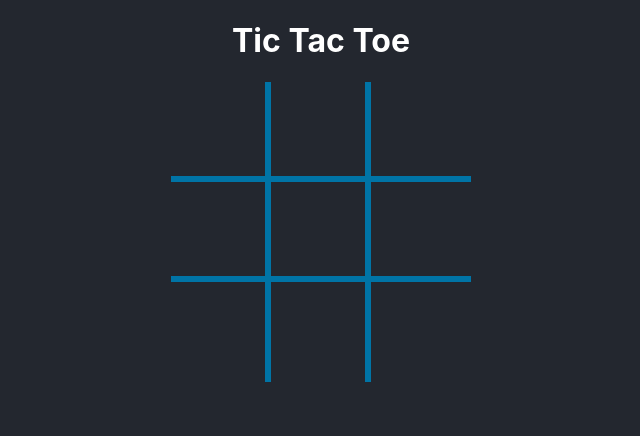
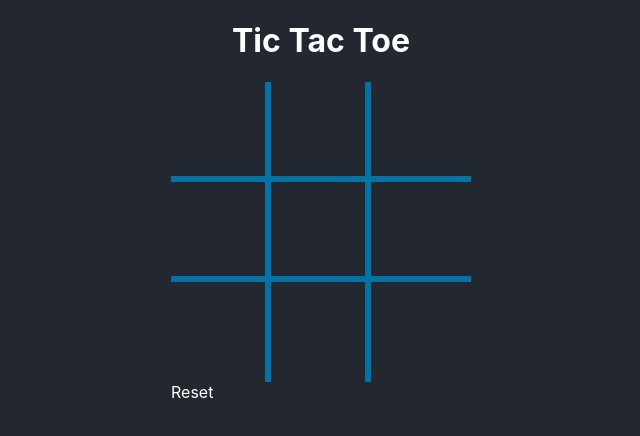
Before and after one commit to patrykp4888/react-tic-tac-toe, a React (Create React App) app in the folder tic-tac-toe/: page / in a window 1280 px wide. Shown: the top 436 px of the page, without its empty margins (319-959 px from the left). Built offline with nearby package versions, Linux system fonts and the light colour scheme.

Commit message:
Reset-component-added

```diff
--- /dev/null
+++ b/tic-tac-toe/src/components/Reset.jsx
@@ -0,0 +1,5 @@
+function Reset() {
+    return <div>Reset</div>;
+}
+
+export default Reset;
--- a/tic-tac-toe/src/components/TicTacToe.jsx
+++ b/tic-tac-toe/src/components/TicTacToe.jsx
@@ -2,6 +2,7 @@ import { useState, useEffect } from "react";
 import Board from "./Board";
 import GameOver from "./GameOver";
 import GameState from "./GameState";
+import Reset from "./Reset";
 
 const PLAYER_X = "X";
 const PLAYER_O = "O";
@@ -77,6 +78,7 @@ function TicTacToe(){
             <h1>Tic Tac Toe</h1>
             <Board playerTurn={playerTurn} tiles={tiles} onTileClick={handleTileClick} strikeClass={strikeClass}/>
             <GameOver gameState={gameState} />
+            <Reset />
         </div>
     );
 }
```
